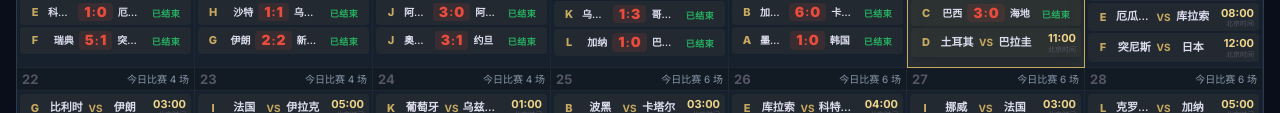
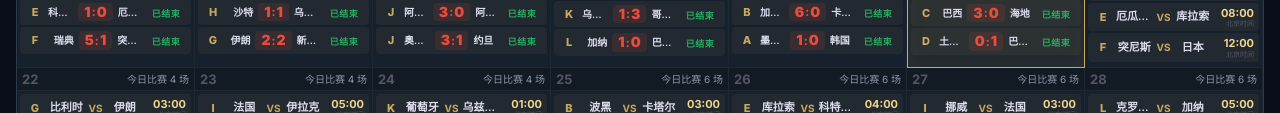
Before and after one commit to Jimbo-cat/worldcup-2026, a plain HTML site: page index.html in a window 1280 px wide. Shown: the part 687-800 px from the top of the page. Drawn offline with Linux system fonts and the light colour scheme.

Commit message:
auto-update: match scores 2026-06-20 15:07

```diff
--- a/index.html
+++ b/index.html
@@ -299,7 +299,7 @@ const MATCHES = [
   {d:19,m:6,grp:'C',h:'Scotland',a:'Morocco',t:'23:00',p:'GS',sc:'0-1',st:'f',et:false,ev:[{min:2,t:'a',p:'Ismael Saibari',ic:'⚽',d:'Ismael Saibari 破门，比分 0-1'}]},
   {d:19,m:6,grp:'D',h:'United States',a:'Australia',t:'20:00',p:'GS',sc:'2-0',st:'f',et:false,ev:[{min:11,t:'h',p:'Cameron Burgess',ic:'⚽',d:'Cameron Burgess 破门，比分 1-0'},{min:43,t:'h',p:'Alex Freeman',ic:'⚽',d:'Alex Freeman 破门，比分 2-0'}]},
   {d:20,m:6,grp:'C',h:'Brazil',a:'Haiti',t:'01:30',p:'GS',sc:'3-0',st:'f',et:false,ev:[{min:23,t:'h',p:'Matheus Cunha',ic:'⚽',d:'Matheus Cunha 破门，比分 1-0'},{min:45+3,t:'h',p:'Vinícius Júnior',ic:'⚽',d:'Vinícius Júnior 破门，比分 2-0'}]},
-  {d:20,m:6,grp:'D',h:'Turkey',a:'Paraguay',t:'04:00',p:'GS',sc:null,et:false,ev:[]},
+  {d:20,m:6,grp:'D',h:'Turkey',a:'Paraguay',t:'04:00',p:'GS',sc:'0-1',st:'f',et:false,ev:[{min:2,t:'a',p:'Matías Galarza (Paraguayan footballer)',ic:'⚽',d:'Matías Galarza (Paraguayan footballer) 破门，比分 0-1'}]},
   {d:20,m:6,grp:'E',h:'Germany',a:'Ivory Coast',t:'21:00',p:'GS',sc:null,et:false,ev:[]},
   {d:20,m:6,grp:'F',h:'Netherlands',a:'Sweden',t:'18:00',p:'GS',sc:null,et:false,ev:[]},
   {d:21,m:6,grp:'E',h:'Ecuador',a:'Curacao',t:'01:00',p:'GS',sc:null,et:false,ev:[]},
```
